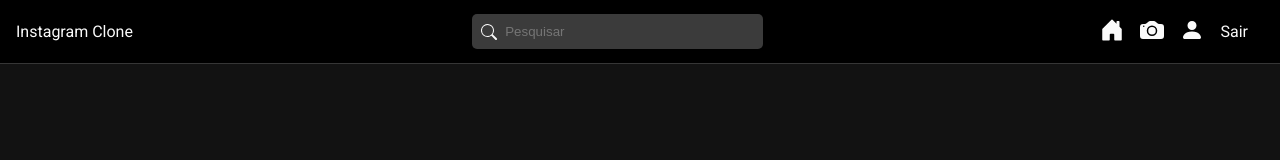
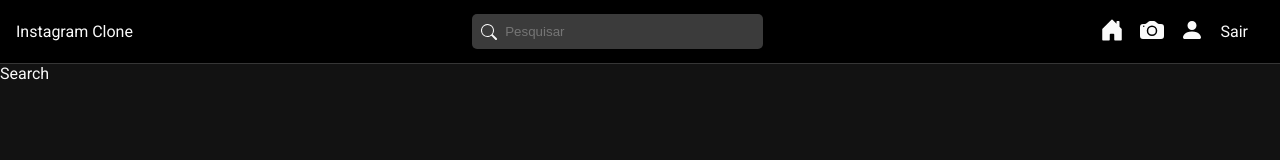
Before and after one commit to Filipe-Bacof/insta-web, a React (Vite) app: page /search in a window 1280 px wide. Shown: the top 160 px of the page. Built offline with nearby package versions, Linux system fonts and the light colour scheme; sample sign-in values are in the browser's storage.

Commit message:
criando component de busca

```diff
--- a/src/App.jsx
+++ b/src/App.jsx
@@ -17,6 +17,7 @@ import Register from './pages/Auth/Register';
 import EditProfile from './pages/EditProfile/EditProfile';
 import Profile from './pages/Profile/Profile';
 import Photo from './pages/Photo/Photo';
+import Search from './pages/Search/Search';
 
 function App() {
   const {auth, loading} = useAuth();
@@ -36,6 +37,7 @@ function App() {
               <Route path="/users/:id" element={auth ? <Profile /> : <Navigate to="/login" />} />
               <Route path="/login" element={!auth ? <Login /> : <Navigate to="/" />} />
               <Route path="/register" element={!auth ? <Register /> : <Navigate to="/" />} />
+              <Route path="/search" element={auth ? <Search /> : <Navigate to="/login" />} />
               <Route path="/photos/:id" element={auth ? <Photo /> : <Navigate to="/login" />} />
             </Routes>
           </div>
--- /dev/null
+++ b/src/pages/Search/Search.jsx
@@ -0,0 +1,23 @@
+import "./Search.css";
+
+// hooks
+import { useEffect } from "react";
+import { useSelector, useDispatch } from "react-redux";
+import { useResetComponentMessage } from "../../hooks/useResetComponentMessage"
+
+// Components
+import LikeContainer from "../../components/LikeContainer";
+import PhotoItem from "../../components/PhotoItem";
+import { Link } from "react-router-dom";
+
+// Redux
+import {  } from "../../slices/photoSlice";
+
+
+const Search = () => {
+  return (
+    <div>Search</div>
+  )
+}
+
+export default Search
```
Also changed, not shown: src/pages/Search/Search.css (added).
